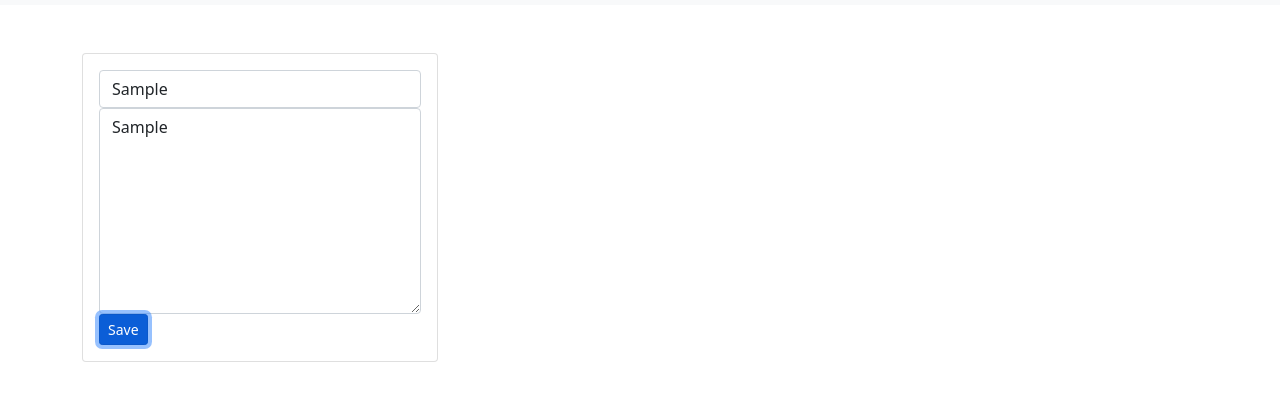
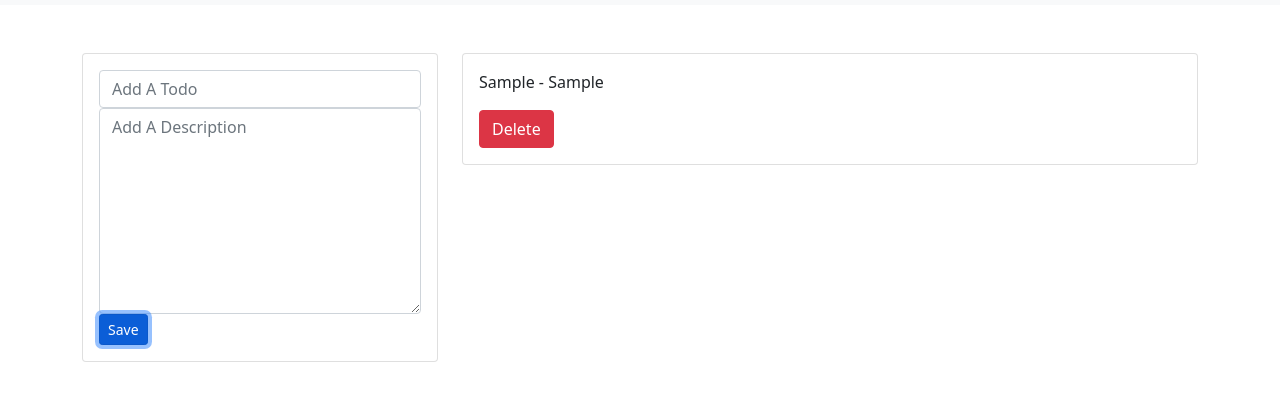
Before and after one commit to migueAngelDev/notes---app, a plain HTML site: page index.html in a window 1280 px wide. Both pictures are taken after typing "Sample", "Sample" into the empty fields and a click on the button "Save". Shown: the part 51-452 px from the top of the page. Drawn offline with nearby package versions, Linux system fonts and the light colour scheme.

Commit message:
Finished project

```diff
--- a/app.js
+++ b/app.js
@@ -8,5 +8,56 @@ $save.addEventListener("submit", (e) => {
     description: $description.value,
   };
 
+  if (localStorage.getItem("tasks") === null) {
+    let tasks = [];
+    tasks.push(task);
+    localStorage.setItem("tasks", JSON.stringify(tasks));
+  } else {
+    let tasks = JSON.parse(localStorage.getItem("tasks"));
+    tasks.push(task);
+    localStorage.setItem("tasks", JSON.stringify(tasks));
+  }
+
+  getTasks();
+
+  document.getElementById("formTask").reset();
+
   e.preventDefault();
 });
+
+function getTasks() {
+  let tasks = JSON.parse(localStorage.getItem("tasks"));
+  let tasksView = document.getElementById("tasks");
+
+  tasksView.innerHTML = "";
+
+  for (let i = 0; i < tasks.length; i++) {
+    let title = tasks[i].title;
+    let description = tasks[i].description;
+
+    tasksView.innerHTML += `
+    <div class="card mb-4">
+      <div class="card-body">
+          <p>${title} - ${description}</p>
+             <a class="btn btn-danger" onclick="deleteTask('${title}')">
+             Delete
+             </a>
+      </div>
+    </div>`;
+  }
+}
+
+function deleteTask(title) {
+  let tasks = JSON.parse(localStorage.getItem("tasks"));
+  for (let i = 0; i < tasks.length; i++) {
+    if (tasks[i].title == title) {
+      tasks.splice(i, 1);
+    }
+  }
+
+  localStorage.setItem("tasks", JSON.stringify(tasks));
+
+  getTasks();
+}
+
+getTasks();
```
Also changed, not shown: index.html (+0 -2 lines).
